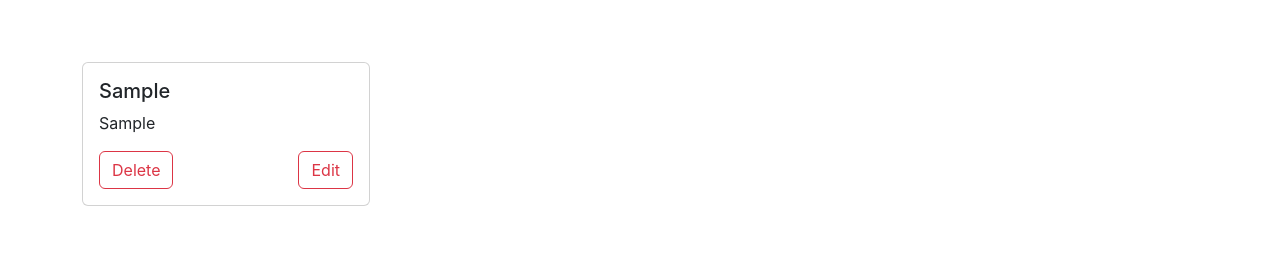
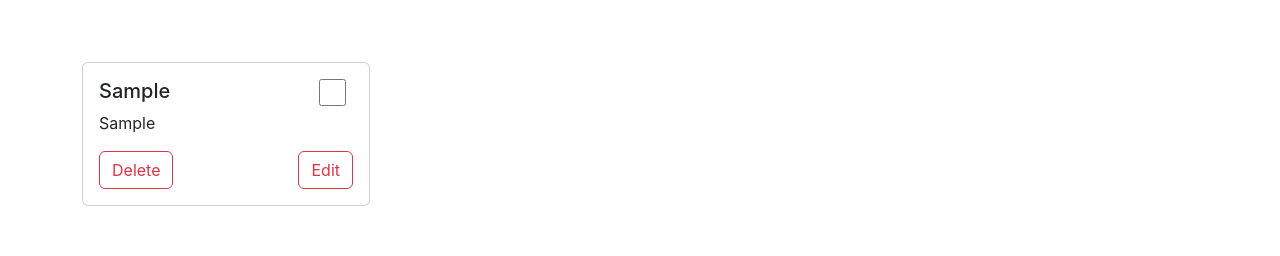
Before and after one commit to sharmadivay/TodoList, a React (Create React App) app: page / in a window 1280 px wide. Both pictures are taken after typing "Sample", "Sample" into the empty fields and a click on the button "Add Todo". Shown: the part 294-550 px from the top of the page. Built offline with nearby package versions, Linux system fonts and the light colour scheme.

Commit message:
add isChecked

```diff
--- a/package.json
+++ b/package.json
@@ -37,6 +37,7 @@
     ]
   },
   "devDependencies": {
-    "@babel/plugin-proposal-private-property-in-object": "^7.21.11"
+    "@babel/plugin-proposal-private-property-in-object": "^7.21.11",
+    "netlify-cli": "^16.5.1"
   }
 }
--- a/src/App.css
+++ b/src/App.css
@@ -1,36 +1,44 @@
-html{
+html {
   height: 100%;
 }
-body{
+body {
   position: relative;
   margin: 0;
   min-height: 100%;
   padding-bottom: 6.74rem;
 }
-.button_div{
+.button_div {
   margin: 0;
   padding: 0;
 
   display: flex;
   justify-content: space-between;
-
 }
 
-.todoDiv{
+.todoDiv {
   display: flex;
   flex-direction: row;
 
   flex-wrap: wrap;
-
 }
-.footer{
+.footer {
   position: absolute;
   right: 0;
   left: 0;
   bottom: 0;
 }
-pre{
+pre {
   word-wrap: break-word;
   white-space: pre-wrap;
   text-align: justify;
 }
+.checkbox {
+  float: right;
+  font-size: 100px;
+  height: 27px;
+  width: 41px;
+}
+.checked {
+    text-decoration: line-through;
+    text-decoration-color:white ;
+}
--- a/src/myComponents/AddTodo.js
+++ b/src/myComponents/AddTodo.js
@@ -3,6 +3,7 @@ import React, { useState } from "react";
 const AddTodo = ({ handletodos, editItem, setEditItem, handleEditValue }) => {
   const [todoTitle, setTodoTitle] = useState("");
   const [todoDesc, setTodoDesc] = useState("");
+
   // const [todoEditTitle, setTodoEditTitle] = useState("");
   // const [todoEditDesc, setTodoEditDesc] = useState("");
 
--- a/src/myComponents/List.js
+++ b/src/myComponents/List.js
@@ -7,8 +7,8 @@ function List({ searchTodo }) {
     const [editItem, setEditItem] = useState(null);
     const [editId, setEditId] = useState(null);
     const [todos, setTodos] = useState([]);
-    // const [editValue, setEditValue] = useState(todos);
-    // const [searchTodo, setSearchTodo] = useState("");
+
+
 
 
     useEffect(() => {
@@ -19,6 +19,7 @@ function List({ searchTodo }) {
         const newtodo = todos.filter((todo) => todo.id !== key);
         setTodos(newtodo);
     };
+
 
     //  get data from local storage
     const getData = () => {
@@ -41,10 +42,14 @@ function List({ searchTodo }) {
             id: nanoid(),
             title: title,
             description: description,
+
+
         };
         const newtodos = [...todos, newtodo];
         setTodos(newtodos);
+
     };
+
 
     // to find id
     const handleEditItem = (id) => {
@@ -53,7 +58,7 @@ function List({ searchTodo }) {
     // to change values
     useEffect(() => {
         if (editId) {
-            console.log(editId)
+
             const intialObj = todos.filter((obj) => obj.id === editId);
             setEditItem(intialObj[0])
         }
@@ -61,22 +66,18 @@ function List({ searchTodo }) {
 
 
 
+
+
     const handleEditValue = ({ title, desc }) => {
-        // const newEdit = editvalue.map((value)=>{
-        //   if(value.id === editnew){
-        //     value.title =title ;
-        //     value.description = desc ;
-        //     return value ;
-        //   }else{
-        //     return value ;
-        //   }
-        // })
+
 
         const index = todos.findIndex((obj) => obj.id === editId);
         const newtodo = {
             id: editId,
             title: title,
-            description: desc
+            description: desc ,
+            checked : false
+
         }
         const newTodos = [...todos];
         newTodos.splice(index, 1, newtodo)
@@ -85,6 +86,9 @@ function List({ searchTodo }) {
         setEditItem(null)
 
     }
+
+
+
     return (
         <>
             <AddTodo
@@ -92,6 +96,7 @@ function List({ searchTodo }) {
                 setEditItem={setEditItem}
                 editItem={editItem}
                 handleEditValue={handleEditValue}
+
             />
             <Todos
                 todos={todos.filter((todo) => todo.title.toLowerCase().includes(searchTodo.toLowerCase()))}
@@ -101,6 +106,9 @@ function List({ searchTodo }) {
                 handleEditItem={handleEditItem}
                 editItem={editItem}
                 setEditItem={setEditItem}
+
+
+
             />
         </>
     )
--- a/src/myComponents/TodoItems.js
+++ b/src/myComponents/TodoItems.js
@@ -1,28 +1,63 @@
-import React from 'react'
-import "../App.css"
-const TodoItems = ({ todo, handleEditItem, handleonDelete }) => {
+import React, { useState } from "react";
+import "../App.css";
+const TodoItems = ({ todos, todo, handleEditItem, handleonDelete }) => {
   const { title, id, description } = todo;
+  const [isChecked, setIsChecked] = useState(false);
+
+  const handleChecked = (e) => {
+    setIsChecked(!isChecked);
+    const index = todos.findIndex((obj) => obj.id === id);
+    let updatedTodo = { ...todos[index] };
+    updatedTodo["isChecked"] = !isChecked;
+
+    const newTodos = [...todos];
+    newTodos.splice(index, 1, updatedTodo);
+    localStorage.setItem("todo-list", JSON.stringify(newTodos));
+
+
+    // newTodos.splice(index, 1, newtodo)
+  };
+
   return (
-
-    <div className='col-sm-4 mt-5 todoDiv '>
+    <div className="col-sm-4 mt-5 todoDiv ">
       <div className="card" style={{ width: "18rem" }}>
         <div className="card-body">
-          <h5 className="card-title" id={id}>{title}</h5>
+          <input
+            value={isChecked}
+            type="checkBox"
+            className="checkbox"
+            onClick={handleChecked}
+          />
+
+          <h5 className="card-title " id={id}>
+            {title}
+          </h5>
 
           <p className="card-text">{description}</p>
-          <div className='button_div'>
-
-
-            <button type="button" className="btn btn-outline-danger " onClick={() => { handleonDelete(id) }} >Delete</button>
-            <button type="button" className="btn btn-outline-danger  " onClick={() => { handleEditItem(id) }
-            }>Edit</button>
+          <div className="button_div">
+            <button
+              type="button"
+              className="btn btn-outline-danger "
+              onClick={() => {
+                handleonDelete(id);
+              }}
+            >
+              Delete
+            </button>
+            <button
+              type="button"
+              className="btn btn-outline-danger  "
+              onClick={() => {
+                handleEditItem(id);
+              }}
+            >
+              Edit
+            </button>
           </div>
         </div>
       </div>
+    </div>
+  );
+};
 
-    </div>
-
-  )
-}
-
-export default TodoItems
+export default TodoItems;
--- a/src/myComponents/Todos.js
+++ b/src/myComponents/Todos.js
@@ -1,7 +1,7 @@
 import React from 'react'
 import TodoItems from './TodoItems'
 
-const Todos = ({ todos, handleonDelete, handleEditItem, editItem }) => {
+const Todos = ({ todos, handleonDelete, handleEditItem, editItem}) => {
   return (
     <div className="container">
       <h3 className='text-center'>Todos List</h3>
@@ -11,6 +11,7 @@ const Todos = ({ todos, handleonDelete, handleEditItem, editItem }) => {
         {todos.length === 0 ? "no todo to display" :
           todos.map((todo) => {
             return <TodoItems key={todo.id}
+            todos={todos}
               todo={todo} handleonDelete={handleonDelete} handleEditItem={handleEditItem} editItem={editItem} />
           })
         }
```
Also changed, not shown: 2 other files (tests, documents, lock files or other folders). Lines whose indentation alone changed are shown as unchanged.
